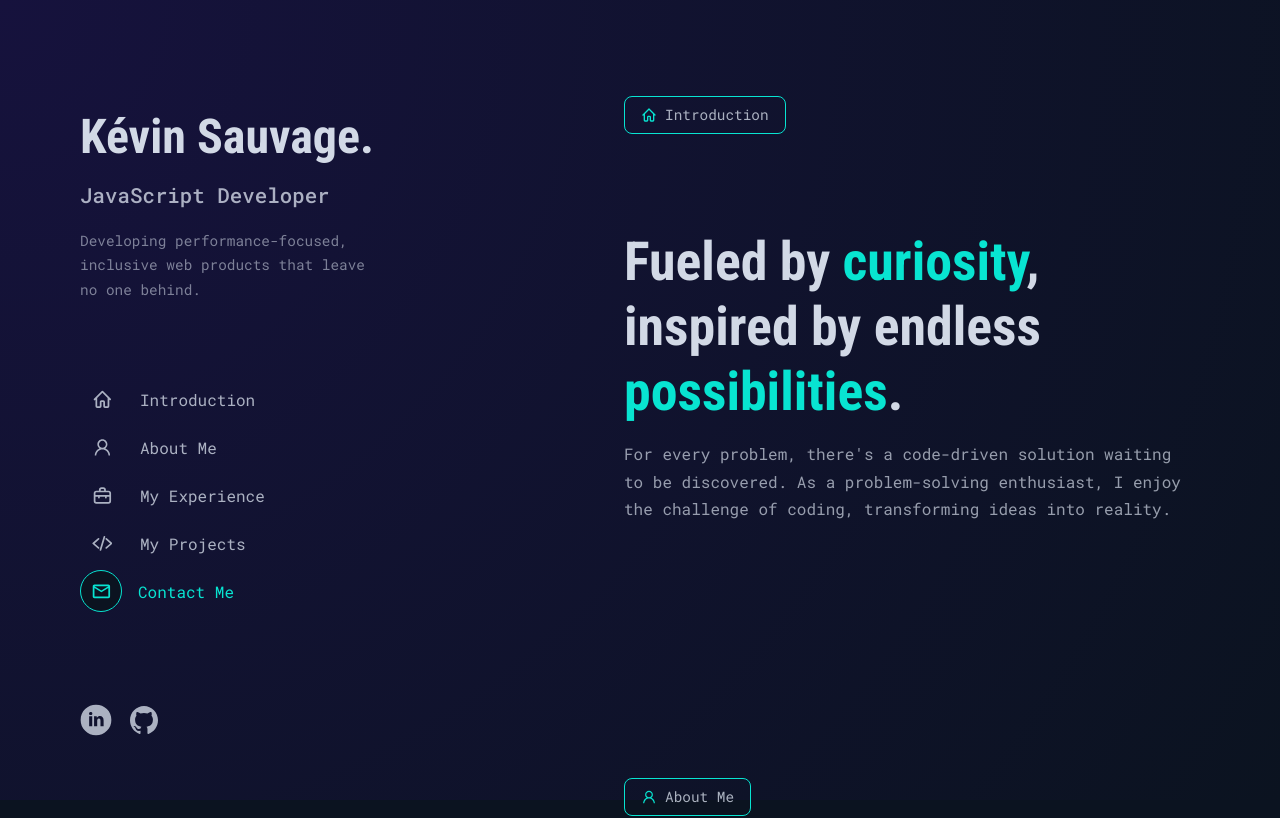
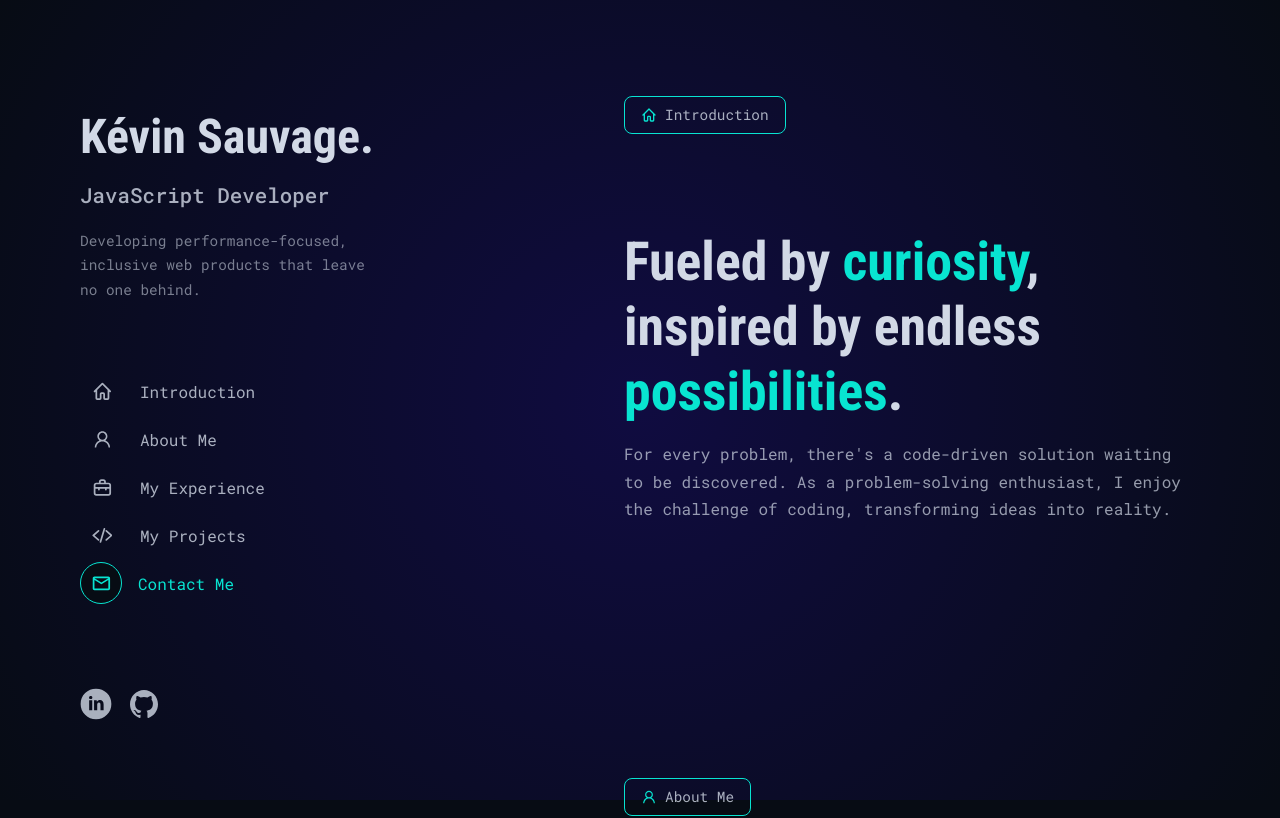
Before and after one commit to kevinsauvage/next-portfolio, a Next.js app: page / in a window 1280 px wide. Shown: the top 818 px of the page. Built offline with nearby package versions, Linux system fonts and the light colour scheme.

Commit message:
improve style

```diff
--- a/src/components/Aside/Aside.module.scss
+++ b/src/components/Aside/Aside.module.scss
@@ -10,7 +10,7 @@ $offset: 3rem;
   min-width: 250px;
   max-width: 300px;
   height: 100vh;
-  padding: 6rem 0 4rem 0;
+  padding: 6rem 0 5rem 0;
 
   @include respond(tablet) {
     position: static;
@@ -19,6 +19,7 @@ $offset: 3rem;
     height: 100%;
     height: fit-content;
     margin-bottom: 6rem;
+    padding: 11rem 0px 6rem 0;
     border-radius: unset;
   }
 }
--- a/src/components/Header/Header.module.scss
+++ b/src/components/Header/Header.module.scss
@@ -1,5 +1,6 @@
 .header {
   width: 100%;
+  max-width: 500px;
 }
 
 .subtitle {
--- a/src/components/MouseFollowBackground/MouseFollowGradientBackground.js
+++ b/src/components/MouseFollowBackground/MouseFollowGradientBackground.js
@@ -5,7 +5,7 @@ import { useEffect, useState } from 'react';
 import styles from './MouseFollowGradientBackground.module.scss';
 
 const MouseFollowGradientBackground = () => {
-  const [mousePosition, setMousePosition] = useState({ x: 0, y: 0 });
+  const [mousePosition, setMousePosition] = useState();
 
   const handleMouseMove = ({ clientX, clientY }) => setMousePosition({ x: clientX, y: clientY });
 
@@ -18,13 +18,13 @@ const MouseFollowGradientBackground = () => {
 
   const gradientStyle = {
     background: `radial-gradient(
-      circle at ${mousePosition.x}px ${mousePosition.y}px,
+      circle at ${mousePosition?.x}px ${mousePosition?.y}px,
       var(--color-background-2)  0%,
       var(--color-background-1) 100%
       )`,
   };
 
-  return <div className={styles.background} style={gradientStyle} />;
+  return <div className={styles.background} style={mousePosition && gradientStyle} />;
 };
 
 export default MouseFollowGradientBackground;
--- a/src/components/MouseFollowBackground/MouseFollowGradientBackground.module.scss
+++ b/src/components/MouseFollowBackground/MouseFollowGradientBackground.module.scss
@@ -5,6 +5,7 @@
   z-index: -1;
   width: 100vw;
   height: 100vh;
+  background: var(--color-background-1);
   background: radial-gradient(circle, var(--color-background-2) 0%, var(--color-background-1) 100%);
 
   @include respond(tablet) {
--- a/src/components/SplashScreen/SplashScreen.jsx
+++ b/src/components/SplashScreen/SplashScreen.jsx
@@ -25,21 +25,9 @@ const SplashScreen = () => {
       {isVisible && (
         <motion.div
           key="splashScreen"
-          initial={{
-            background:
-              'radial-gradient(circle, rgba(var(--rgb-color-background-1),0) 0%, rgba(var(--rgb-color-background-1),1) 0%)',
-            opacity: 1,
-          }}
-          animate={{
-            background:
-              'radial-gradient(circle, rgba(var(--rgb-color-background-1),0) 0%, rgba(var(--rgb-color-background-1),1) 0%)',
-            opacity: 1,
-          }}
-          exit={{
-            background:
-              'radial-gradient(circle, rgba(var(--rgb-color-background-1),0) 100%, rgba(var(--rgb-color-background-1),1) 100%)',
-            opacity: 0,
-          }}
+          initial={{ opacity: 1 }}
+          animate={{ opacity: 1 }}
+          exit={{ opacity: 0 }}
           className={styles.splashScreen}
         >
           <Loader />
--- a/src/components/SplashScreen/splashScreen.module.scss
+++ b/src/components/SplashScreen/splashScreen.module.scss
@@ -7,11 +7,7 @@
   width: 100%;
   height: 100vh;
   background: var(--color-background-1);
-  background: radial-gradient(
-    circle,
-    rgba(var(--rgb-color-background-1), 0) 0%,
-    rgba(var(--rgb-color-background-1), 1) 0%
-  );
+  background: radial-gradient(circle, var(--color-background-2) 0%, var(--color-background-1) 100%);
   background-position: center;
   transform-origin: center;
   inset: 0;
--- a/src/components/_scopes/form/TextArea/TextArea.module.scss
+++ b/src/components/_scopes/form/TextArea/TextArea.module.scss
@@ -12,7 +12,7 @@
   font-size: 1rem;
   background-color: transparent;
   transition: $transition;
-  resize: vertical;
+  resize: none;
 
   @include placeholder(rgba(var(--rgb-color-text-3), 0.3), 0.9rem);
 
@@ -21,10 +21,7 @@
     padding-left: 1rem;
     border: $border-s;
     outline: none;
-  }
-
-  &::first-letter {
-    text-transform: capitalize;
+    resize: vertical;
   }
 
   @include respond(tablet) {
--- a/src/styles/theme.scss
+++ b/src/styles/theme.scss
@@ -2,8 +2,8 @@
 $primary-dark: #08e4d1;
 $surface-dark: #191919;
 $text-dark: #d2d9e6;
-$color-background-dark: #0b1320;
-$color-background-dark-2: #100d2d;
+$color-background-dark: #070c14;
+$color-background-dark-2: #0c0930;
 
 $colors-dark: (
   primary-100: $primary-dark,
```
